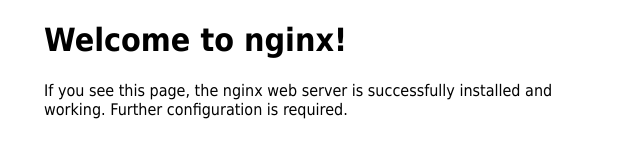
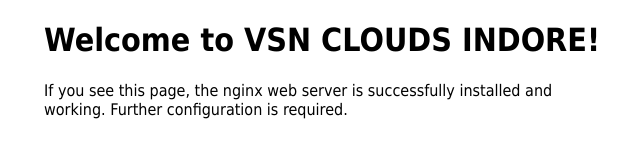
Before and after one commit to samit905787/appservice, a plain HTML site: page index.html in a window 1280 px wide. Shown: the whole page, without its empty margins (316-956 px from the left). Drawn offline with Linux system fonts and the light colour scheme.

Commit message:
update jenkinsfile

```diff
--- a/index.html
+++ b/index.html
@@ -1,7 +1,7 @@
 <!DOCTYPE html>
 <html>
 <head>
-<title>VSN CLOUDS!</title>
+<title>CLOUDS!</title>
 <style>
 html { color-scheme: light dark; }
 body { width: 35em; margin: 0 auto;
@@ -9,7 +9,7 @@ font-family: Tahoma, Verdana, Arial, sans-serif; }
 </style>
 </head>
 <body>
-<h1>Welcome to nginx!</h1>
+<h1>Welcome to VSN CLOUDS INDORE!</h1>
 <p>If you see this page, the nginx web server is successfully installed and
 working. Further configuration is required.</p>
 </body>
```
